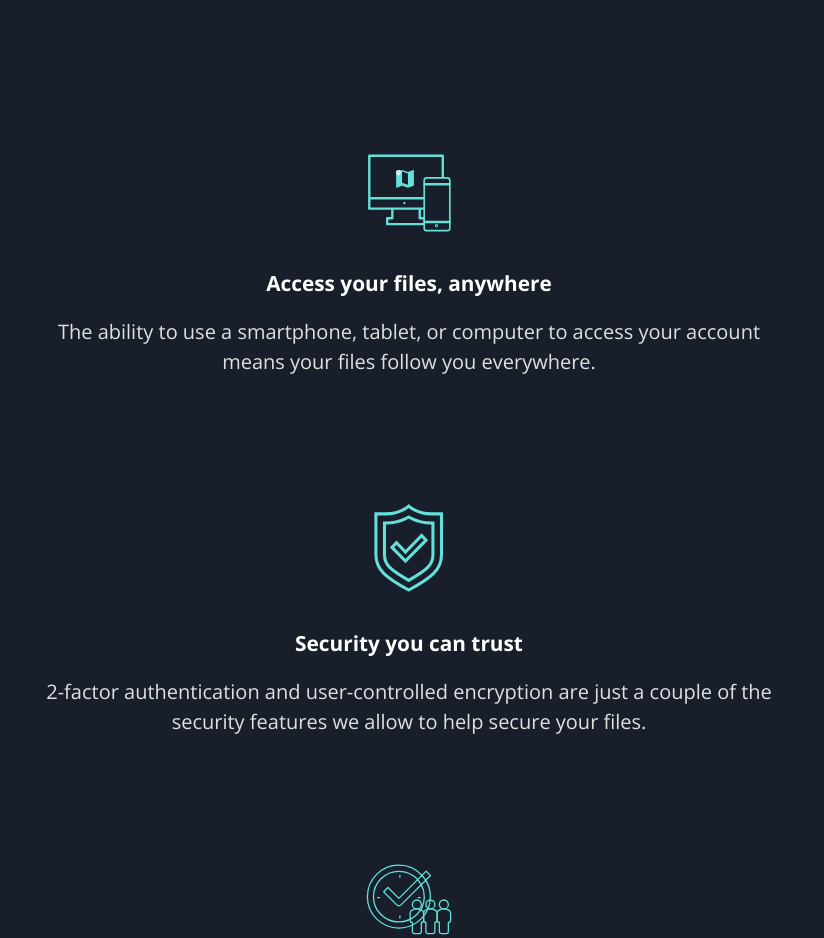
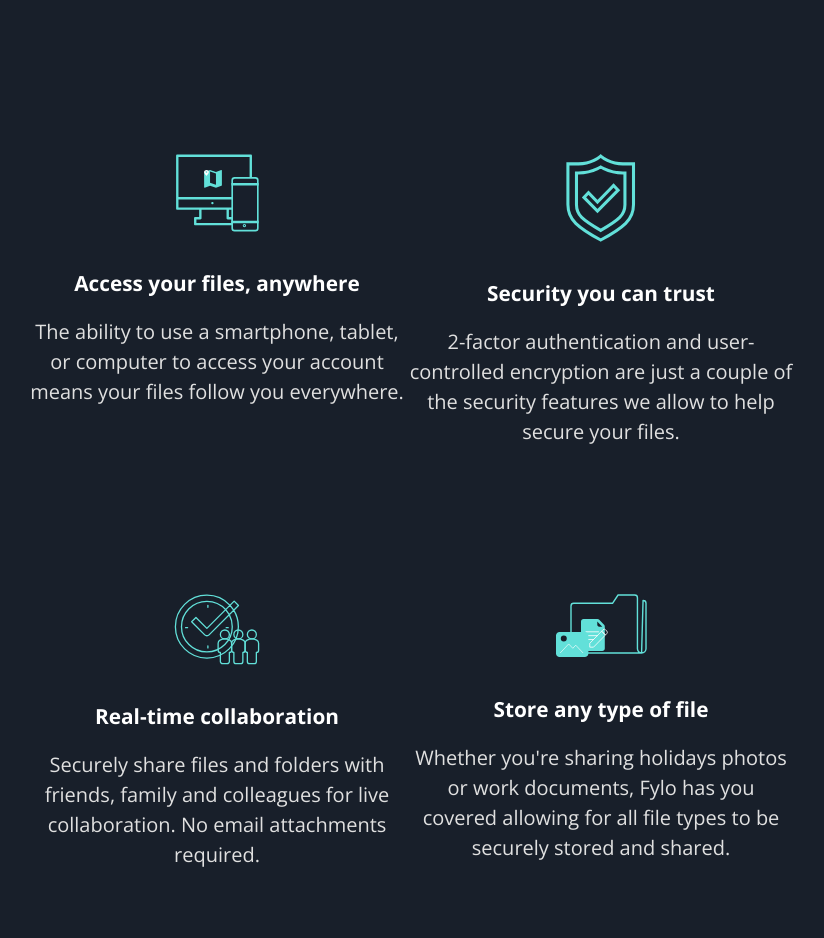
Before and after one commit to RemmySpicy/frontend-mentor, a plain HTML site: page fylo-dark-theme-landing-page-master/index.html in a window 1280 px wide. Shown: the part 1100-2038 px from the top of the page, without its empty margins (231-1055 px from the left). Drawn offline with nearby package versions, Linux system fonts and the light colour scheme.

Commit message:
Minor fix

```diff
--- a/fylo-dark-theme-landing-page-master/style.css
+++ b/fylo-dark-theme-landing-page-master/style.css
@@ -402,7 +402,15 @@ header {
         width: 100%;
         margin-bottom: -5px;
         pointer-events: none;
-
     }
 
+    /* QUALITIES */
+    .qualities ul {
+        display: grid;
+        grid-template-columns: 1fr 1fr;
+        /* grid-row: 1fr 1fr; */
+    }
+    .qualities li {
+        /* width: 50%; */
+    }
 }
```
